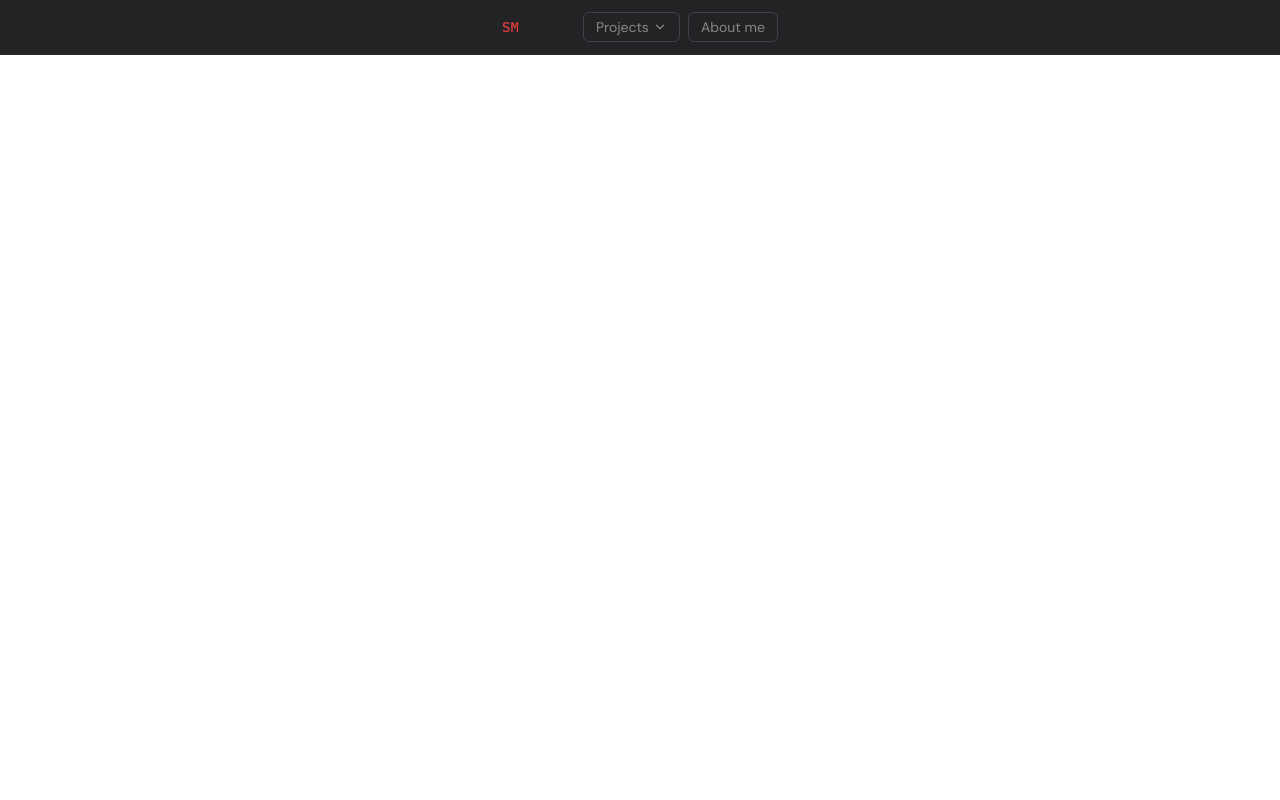
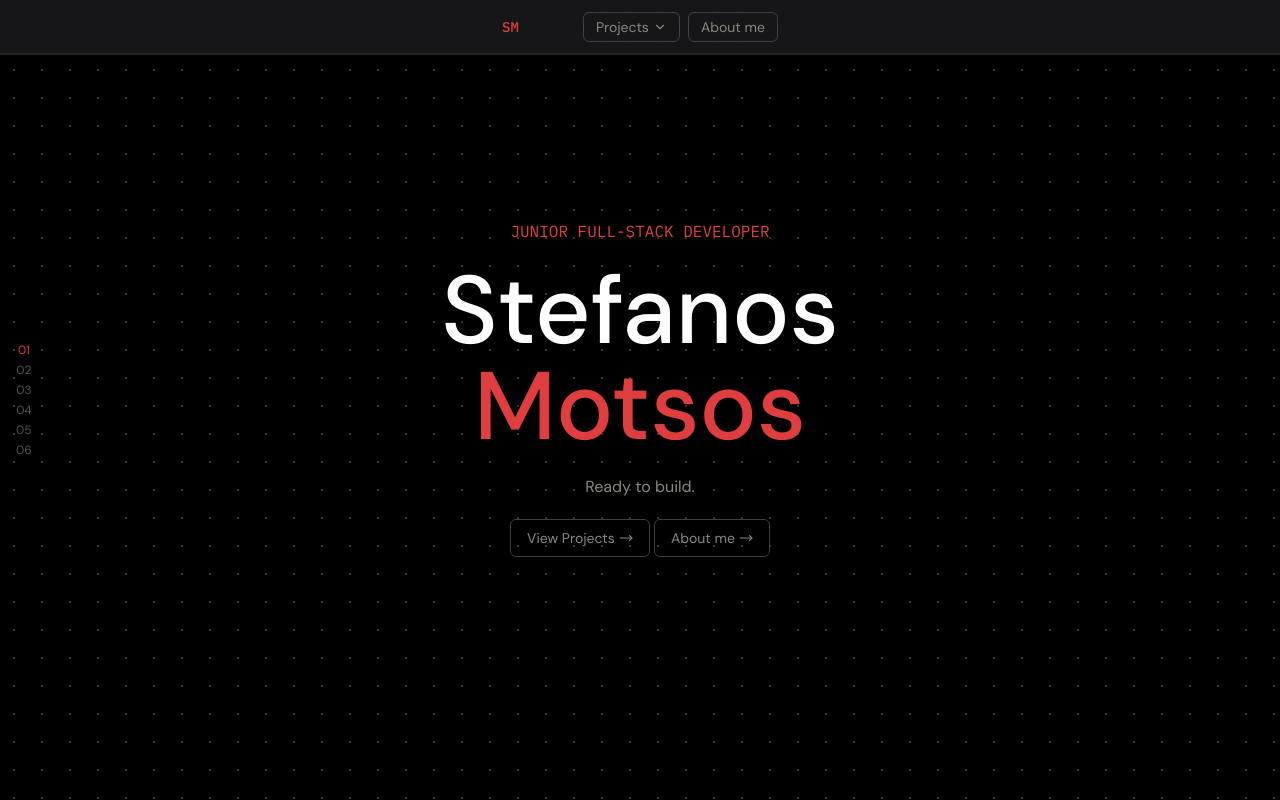
Before and after one commit to StefanosMotsos/portfolio, a React (Vite) app: page / in a window 1280 px wide. Built offline with nearby package versions, Linux system fonts and the light colour scheme.

Commit message:
feat: Added Hero component

```diff
--- a/src/App.tsx
+++ b/src/App.tsx
@@ -1,10 +1,12 @@
 import Navbar from "./components/Navbar.tsx";
+import Hero from "./components/Hero.tsx";
 
 function App() {
 
   return (
     <>
       <Navbar/>
+      <Hero/>
     </>
   )
 }
--- /dev/null
+++ b/src/components/Hero.tsx
@@ -0,0 +1,25 @@
+import LineNumbers from "../ui/LineNumbers.tsx";
+import LinkButton from "../ui/LinkButton.tsx";
+
+const Hero = () => {
+    return (
+        <>
+            <section className="flex flex-col items-center justify-center relative min-h-screen
+            pt-[55px] gap-5 pb-20 dot-bg bg-black text-center text-white">
+                <LineNumbers highlight={1}/>
+                <span className='text-stef-red ibm'>JUNIOR FULL-STACK DEVELOPER</span>
+                <h1 className='text-8xl font-medium'>
+                    Stefanos <br/>
+                    <span className='text-stef-red'>Motsos</span>
+                </h1>
+                <span className={'text-stef-muted'}>Ready to build.</span>
+                <div className='flex items-center gap-1'>
+                    <LinkButton href={"#csharp"} label={"View Projects"}></LinkButton>
+                    <LinkButton href="#about" label={'About me'}></LinkButton>
+                </div>
+            </section>
+        </>
+    )
+}
+
+export default Hero
```
